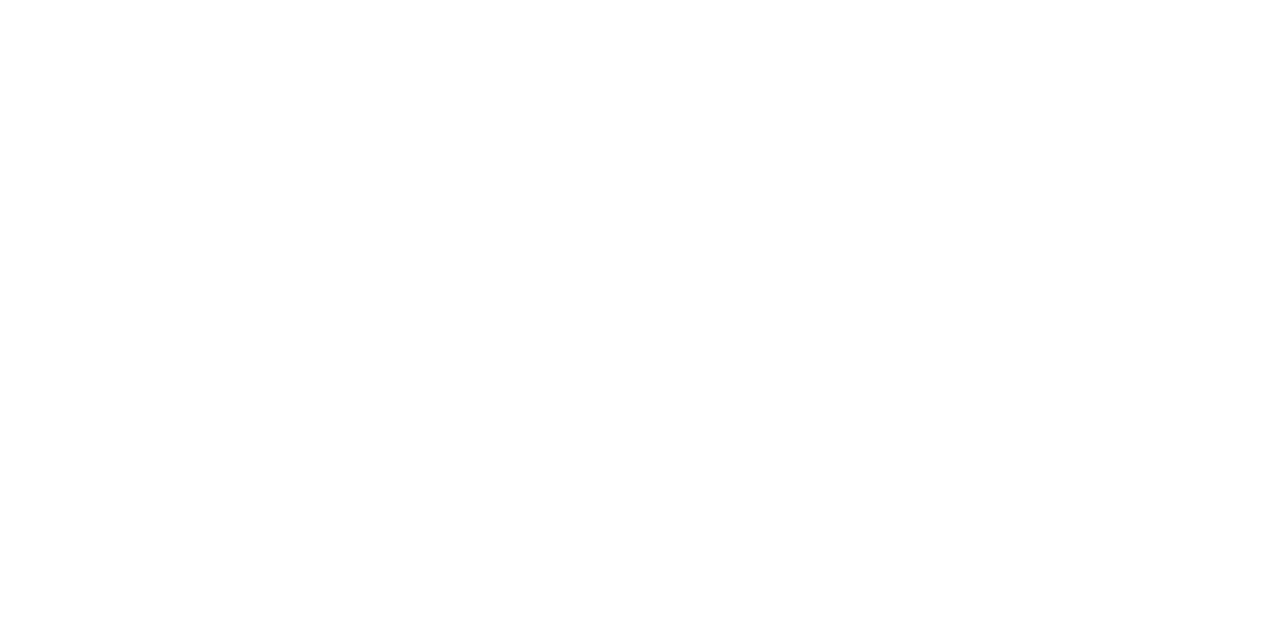
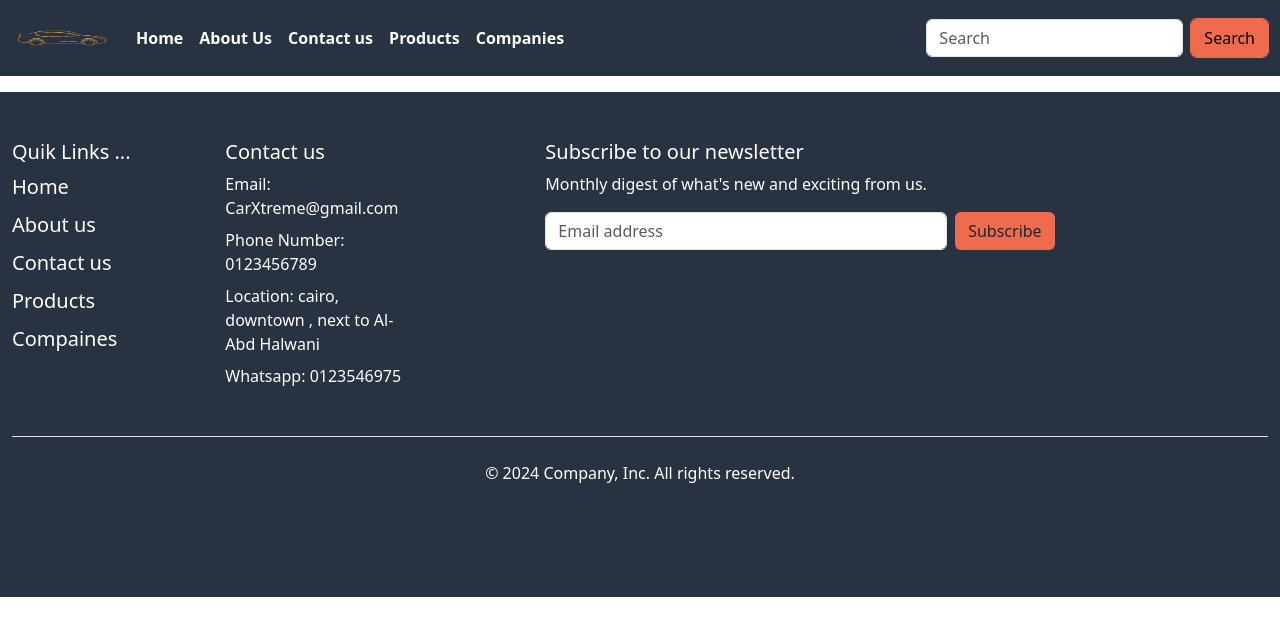
Before and after one commit to Mayar-M-Hamed0/Final-project-ITI, an Angular app: page / in a window 1280 px wide. Shown: the top 636 px of the page. Built offline with nearby package versions, Linux system fonts and the light colour scheme.

Commit message:
include nav and fotter for all compp

```diff
--- a/src/app/app.component.html
+++ b/src/app/app.component.html
@@ -1,2 +1,3 @@
-
+<app-navbar></app-navbar>
 <router-outlet></router-outlet>
+<app-footer></app-footer>
--- a/src/app/app.component.ts
+++ b/src/app/app.component.ts
@@ -1,11 +1,13 @@
+import { NavbarComponent } from './navbar/navbar.component';
 import { Component } from '@angular/core';
 import { RouterOutlet } from '@angular/router';
+import { FooterComponent } from './footer/footer.component';
 
 
 @Component({
   selector: 'app-root',
   standalone: true,
-  imports: [RouterOutlet],
+  imports: [RouterOutlet,NavbarComponent,FooterComponent],
   templateUrl: './app.component.html',
   styleUrl: './app.component.css'
 })
--- a/src/app/footer/footer.component.html
+++ b/src/app/footer/footer.component.html
@@ -47,7 +47,7 @@
         </div>
       </div>
 
-      <div class="d-flex flex-column flex-sm-row justify-content-between py-4 my-4 border-top last-section-items" style="border-color: #ee6c4d;">
+      <div class="d-flex flex-column flex-sm-row justify-content-center py-4 my-4 border-top last-section-items" style="border-color: #ee6c4d;">
         <p>&copy; {{currentYear}} Company, Inc. All rights reserved.</p>
 
       </div>
```
